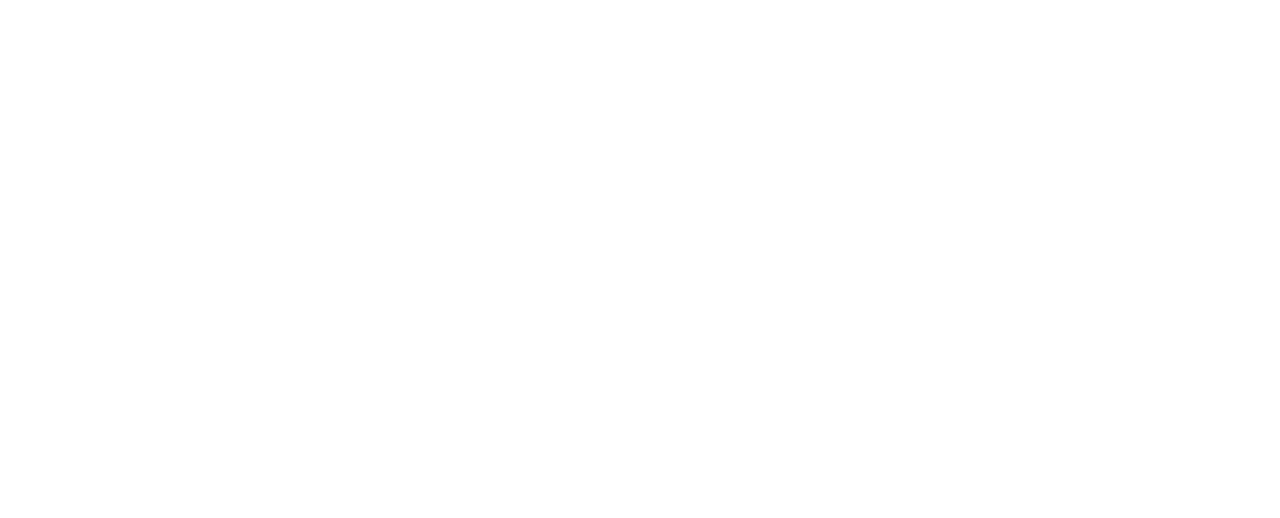
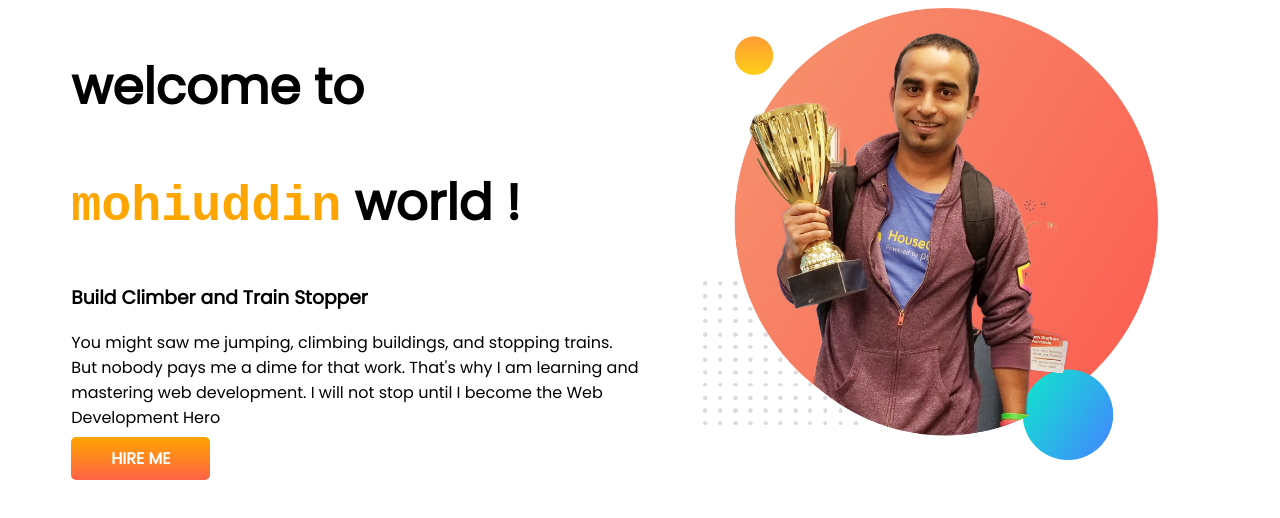
Before and after one commit to mohiuddin4/portfolio-website, a plain HTML site: page index.html in a window 1280 px wide. Drawn offline with Linux system fonts and the light colour scheme.

Commit message:
new commit

```diff
--- a/index.html
+++ b/index.html
@@ -1,13 +1,37 @@
 <!DOCTYPE html>
 <html lang="en">
+
 <head>
     <meta charset="UTF-8">
     <meta http-equiv="X-UA-Compatible" content="IE=edge">
     <meta name="viewport" content="width=device-width, initial-scale=1.0">
     <title>mohiuddin portfilio</title>
+    <link rel="preconnect" href="https://fonts.googleapis.com">
+    <link rel="preconnect" href="https://fonts.gstatic.com" crossorigin>
+    <link href="https://fonts.googleapis.com/css2?family=Poppins&display=swap" rel="stylesheet">
+
     <link rel="stylesheet" href="style.css">
 </head>
+
 <body>
+    <section>
+        <div class="half-width">
+            <h1>welcome to</h1>
+            <h1><samp class="orange-color">mohiuddin</samp> world !</h1>
+            <h3>Build Climber and Train Stopper</h3>
+            <p>You might saw me jumping, climbing buildings, and stopping trains. But nobody pays me a dime for that
+                work.
+                That's why I am learning and mastering web development. I will not stop until I become the Web
+                Development
+                Hero</p>
+            <a class="link-button" target="-blank" href="https://www.facebook.com/golammohiuddin346/">HIRE ME</a>
+        </div>
+        <div class="half-width">
+            <img src="images/jhankar.png" alt="">
+
+        </div>
+    </section>
 
 </body>
+
 </html>
--- a/style.css
+++ b/style.css
@@ -0,0 +1,27 @@
+body{
+    font-family: 'Poppins', sans-serif;
+}
+h1{
+    font-size: 50px;
+}
+.orange-color{
+    color: orange;
+}
+section{
+    display: flex;
+}
+.half-width{
+    width: 50%;
+    padding-left: 5%;
+}
+.half-width img{
+    width: 80%;
+}
+.link-button{
+    text-decoration: none;
+    color: white;
+    background-image: linear-gradient(orange,tomato);
+    font-weight: 700;
+    padding: 10px 40px;
+    border-radius: 5px;
+}
```
